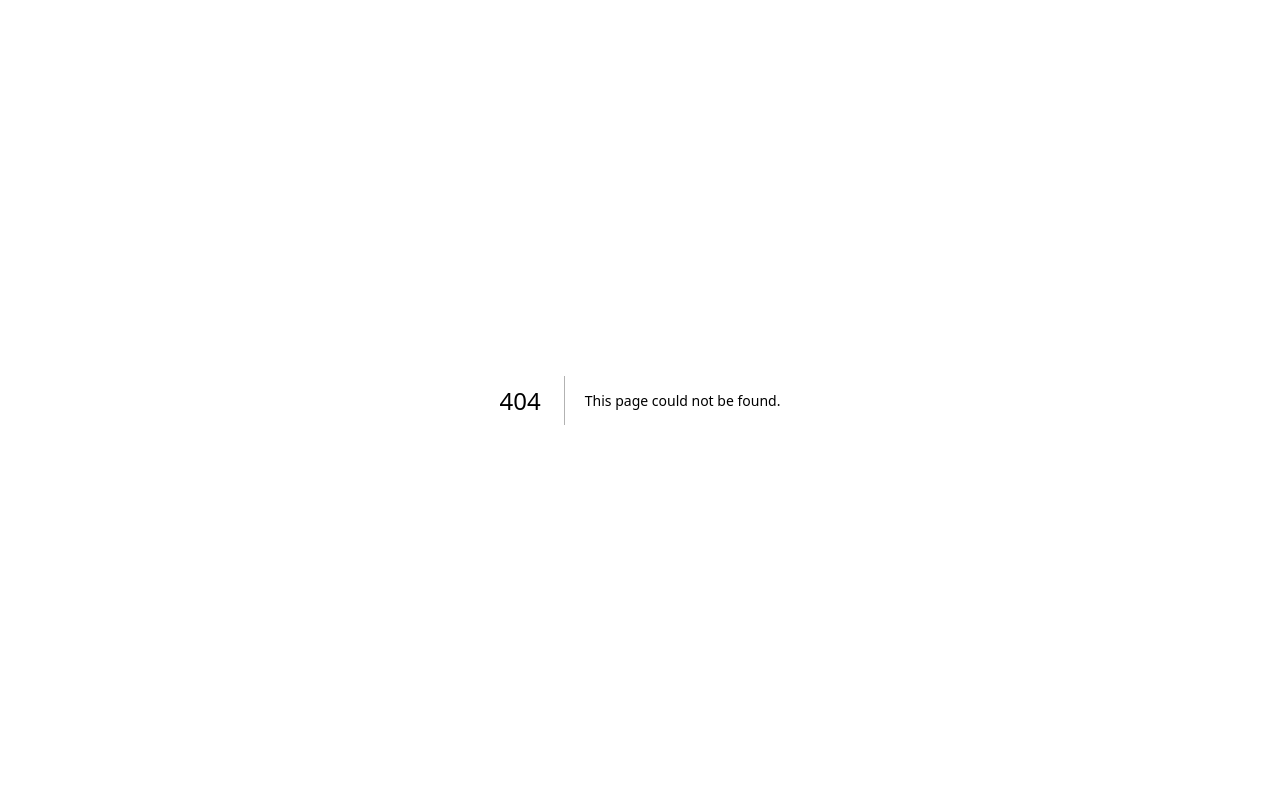
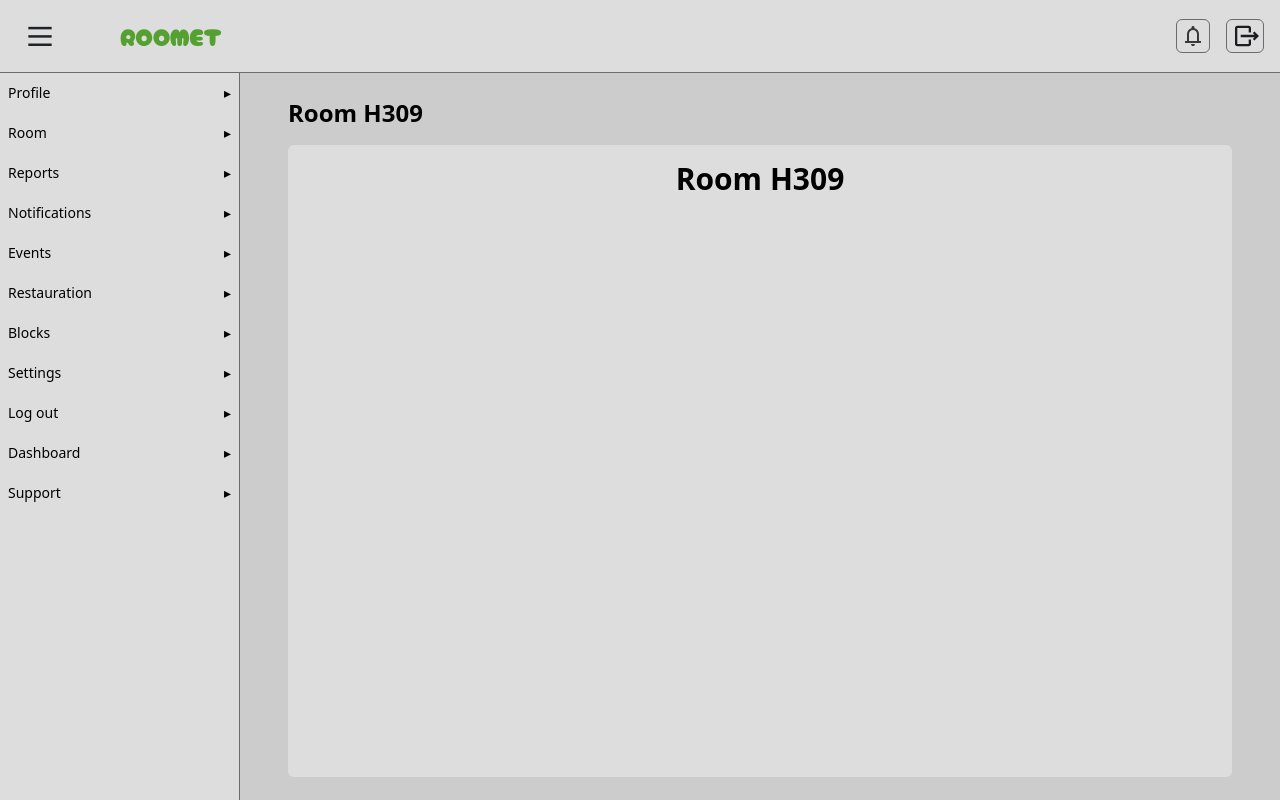
Before and after one commit to KMalek101/Roomet-front, a Next.js app: page /rooms/1 in a window 1280 px wide. Before the commit this address had no page. Built offline with nearby package versions, Linux system fonts and the light colour scheme.

Commit message:
room initializing

```diff
--- /dev/null
+++ b/src/app/rooms/[id]/page.jsx
@@ -0,0 +1,20 @@
+'use client'
+import Header from "@/components/common/header/Header";
+import ViewRooms from "@/components/room/ViewRooms";
+import Sidebar from "@/components/common/side bar/Sidebar";
+import Room from "@/components/room/Room";
+
+export default function page() {
+  return (
+    <div className="h-screen w-screen overflow-hidden relative">
+      <Header />
+      <div className="flex overflow-hidden">
+        <Sidebar />
+        <div className="flex flex-col py-6 px-12 flex-1 overflow-y-auto h-screen no-scrollbar pb-24">
+          <p className="font-semibold text-2xl pb-4">Room H309</p>
+            <Room />
+        </div>
+      </div>
+    </div>
+  );
+}
--- a/src/components/blocks/BlockListCard.jsx
+++ b/src/components/blocks/BlockListCard.jsx
@@ -1,6 +1,6 @@
 export default function BlockListCard({ name, students, maxStudents, availability, reports }) {
     return(
-        <div className="bg-[var(--secondary-color)] w-full flex justify-between items-center rounded-md px-9 py-4">
+        <div className="bg-[var(--secondary-color)] w-full flex justify-between items-center rounded-md px-9 py-4 cursor-pointer">
             <p>{name}</p>
             <p className={`${students === maxStudents ? "text-[var(--r-color)]" : "text-[var(--green-color)]"}`}>{students}/{maxStudents}</p>
             <p className={`${availability === 0 ? "text-[var(--r-color)]" : "text-[var(--green-color)]"}`}>{availability}%</p>
--- /dev/null
+++ b/src/components/room/Room.jsx
@@ -0,0 +1,10 @@
+export default function Room() {
+    const data = { name: "H309", students: ["M_Kaouche", "W_Kacha", "Z_Abderrahime", "M_Sayedahmed"], maxStudents: 4, reports: 14, block: "H" }
+
+    return(
+        <div className="bg-[var(--secondary-color)] h-full w-full rounded-md">
+            <h2 className="flex justify-center items-center font-bold text-3xl pt-4">Room {data.name}</h2>
+
+        </div>
+    )
+}
--- a/src/components/room/RoomListCard.jsx
+++ b/src/components/room/RoomListCard.jsx
@@ -1,6 +1,6 @@
 export default function RoomListCard({ name, students, maxStudents, reports, block }) {
     return(
-        <div className="grid grid-cols-5 items-center p-4 px-9 bg-[var(--secondary-color)] rounded-md gap-62">
+        <div className="grid grid-cols-5 items-center p-4 px-9 bg-[var(--secondary-color)] rounded-md gap-62 cursor-pointer">
             <p>{name}</p>
             <p className="">{students.map((student) => {
                 return <p>{student}</p>
```
Also changed, not shown: src/app/rooms/page.jsx (renamed from src/app/room/page.jsx).
